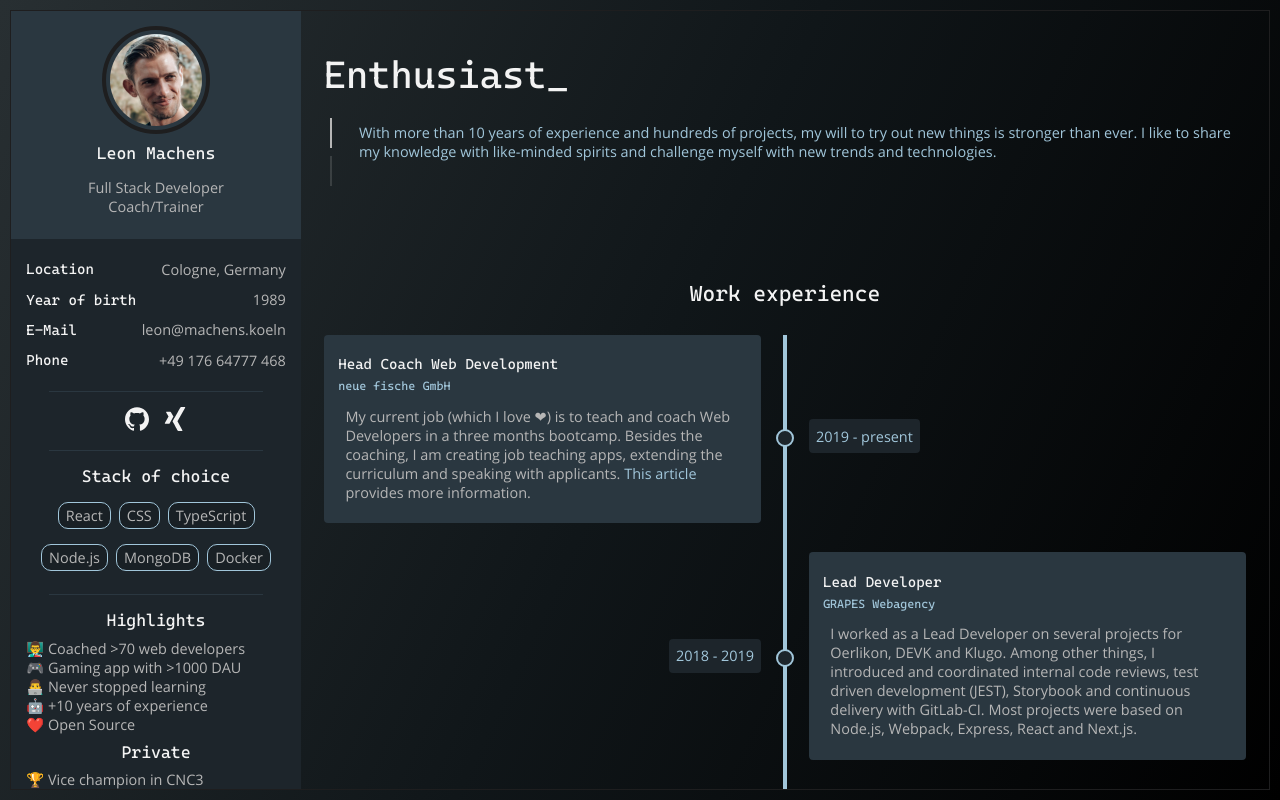
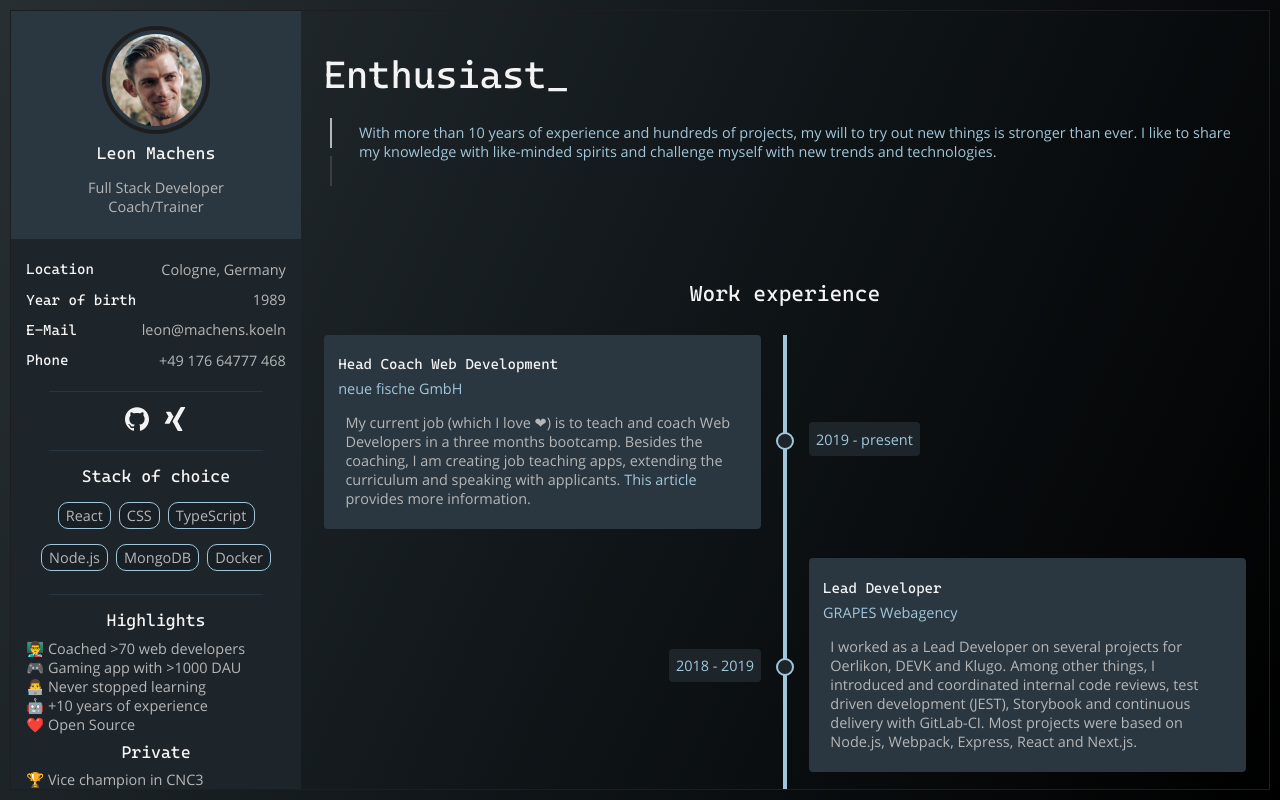
Before and after one commit to lmachens/cv, a Next.js app: page / in a window 1280 px wide. Built offline with nearby package versions, Linux system fonts and the light colour scheme.

Commit message:
♿️ Fix heading sequentially-descending order

```diff
--- a/components/chrono.js
+++ b/components/chrono.js
@@ -10,7 +10,7 @@ function chrono({ items }) {
           <article className={styles.chrono__card}>
             <header>
               <h4>{item.title}</h4>
-              <h5>{item.subtitle}</h5>
+              <p>{item.subtitle}</p>
             </header>
             <main>{item.text}</main>
           </article>
```
